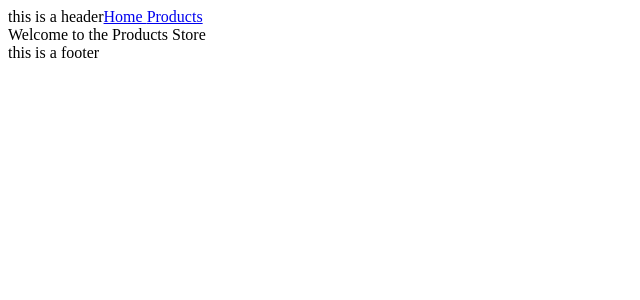
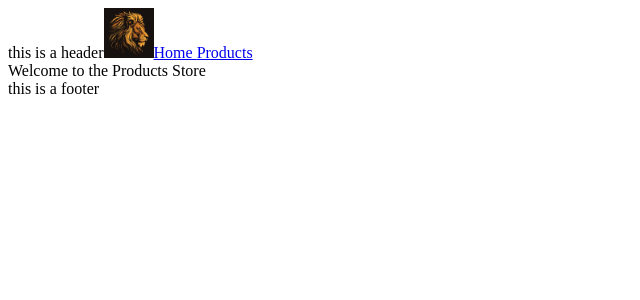
Before and after one commit to CodeMaverick4/routing-task, a Next.js app: page / in a window 1280 px wide. Shown: the top 300 px of the page, without its empty margins (0-640 px from the left). Built offline with nearby package versions, Linux system fonts and the light colour scheme.

Commit message:
logo added

```diff
--- a/app/layout.js
+++ b/app/layout.js
@@ -6,6 +6,7 @@ export default function RootLayout({ children }) {
       <body>
         <header>
           this is a header
+          <img src="logo.jpg" alt="" width={50}/>
           <Link href={'/'}>Home </Link>
           <Link href={'/products'}>Products </Link>
           </header>
```
Also changed, not shown: public/logo.jpg (added).
